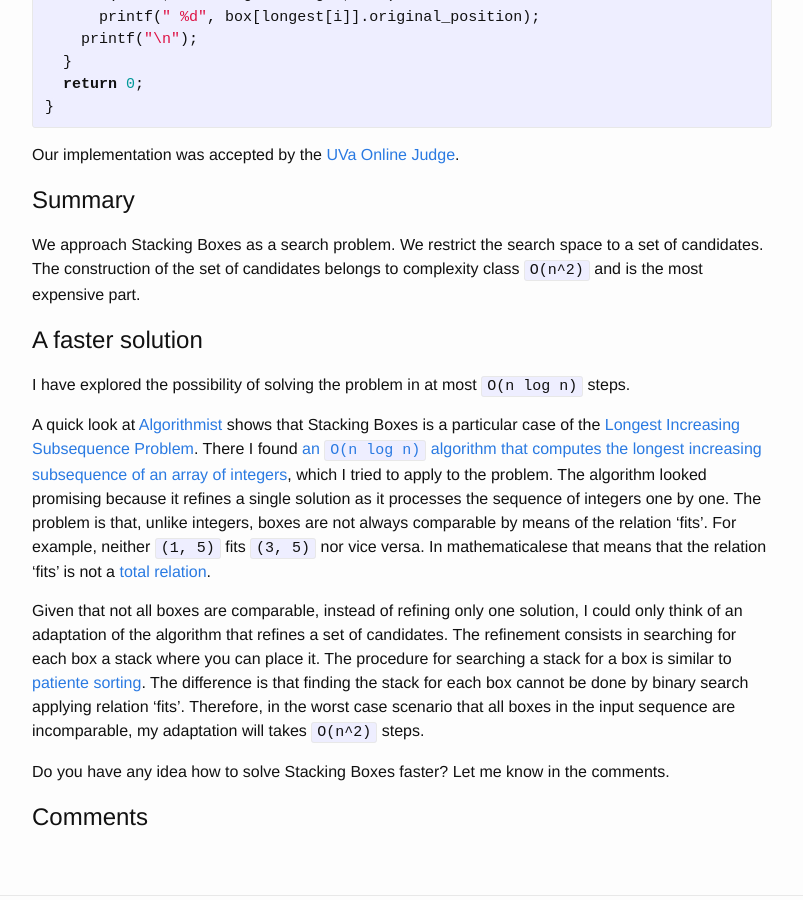
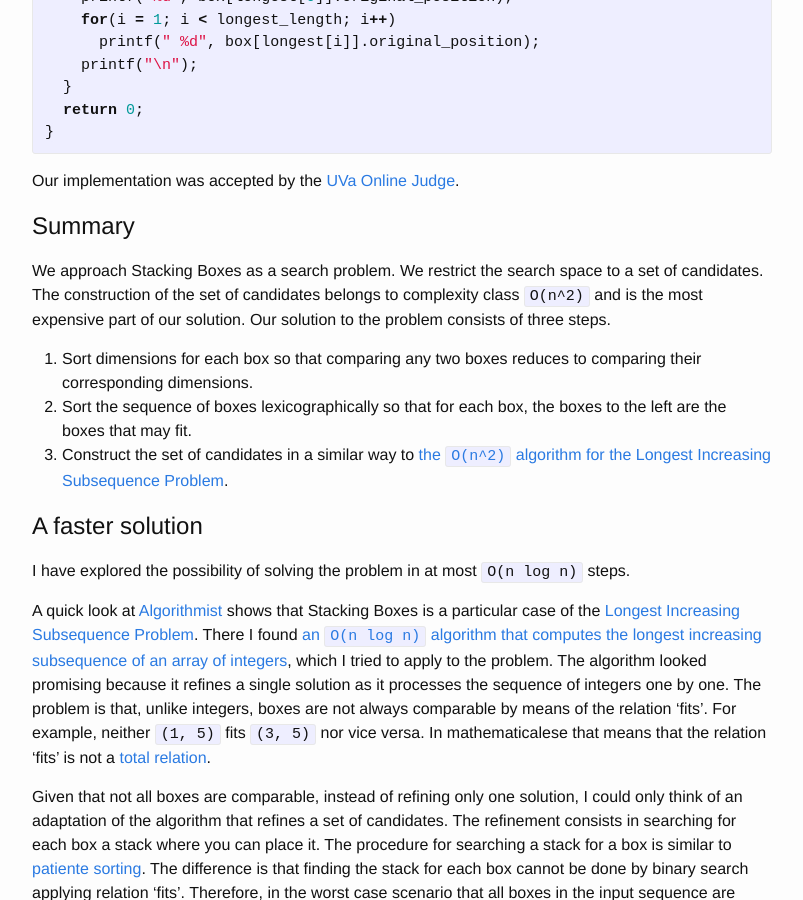
Before and after one commit to mrrusof/mrrusof.github.io, a Jekyll site: the page built from _posts/2016-03-25-stacking-boxes.markdown, in a window 1280 px wide and 900 px high, scrolled down 13659 px. Shown: the whole window, without its empty margins (238-1041 px from the left). Built offline with Jekyll 4.4.1, drawn with Linux system fonts in a browser that asks for light colours; comment, search, counter and statistics services are not loaded; some of the changed text lies outside the part shown.

Commit message:
Reference algorithm for LIS in 103.

```diff
--- a/_posts/2016-03-25-stacking-boxes.markdown
+++ b/_posts/2016-03-25-stacking-boxes.markdown
@@ -269,6 +269,7 @@ Each candidate corresponds to a longest stack that ends with `(3, 6)`, stacks `(
 We choose `(1, 5) (3, 6)` as the longest candidate for `(3, 6)` because we consider candidate `(1, 5)` before candidate `(2, 4)`.
 
 The construction of the set of candidates belongs to complexity class `O(n^2)`.
+Our construction corresponds to [the `O(n^2)` algorithm for the Longest Increasing Subsequence Problem](http://www.algorithmist.com/index.php/Longest_Increasing_Subsequence.c).
 
 We return the first longest candidate we find from left to right.
 Consider the selected candidate from the set of candidates.
@@ -638,7 +639,13 @@ Judge](https://uva.onlinejudge.org/index.php).
 
 We approach Stacking Boxes as a search problem.
 We restrict the search space to a set of candidates.
-The construction of the set of candidates belongs to complexity class `O(n^2)` and is the most expensive part.
+The construction of the set of candidates belongs to complexity class `O(n^2)` and is the most expensive part of our solution.
+Our solution to the problem consists of three steps.
+
+1. Sort dimensions for each box so that comparing any two boxes reduces to comparing their corresponding dimensions.
+2. Sort the sequence of boxes lexicographically so that for each box, the boxes to the left are the boxes that may fit.
+3. Construct the set of candidates in a similar way to [the `O(n^2)` algorithm for the Longest Increasing Subsequence Problem](http://www.algorithmist.com/index.php/Longest_Increasing_Subsequence.c).
+
 
 # A faster solution
 
```
